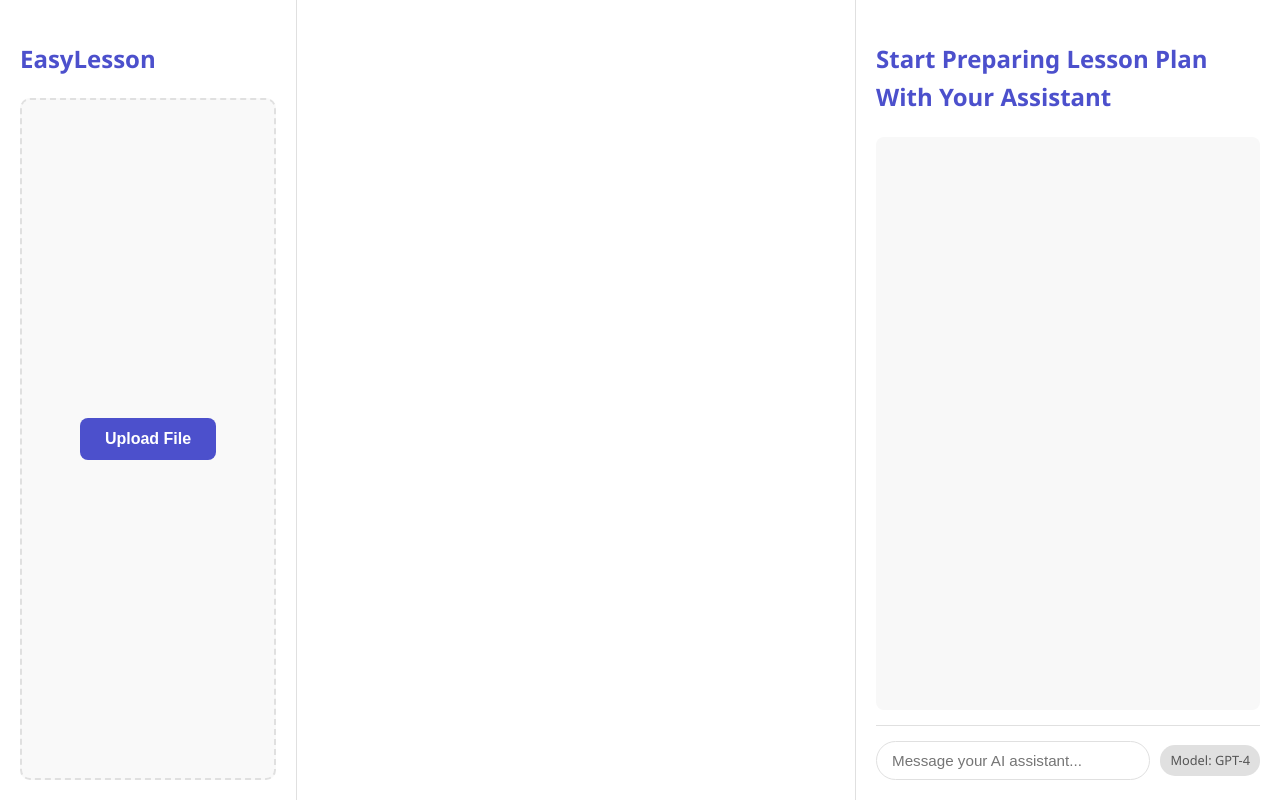
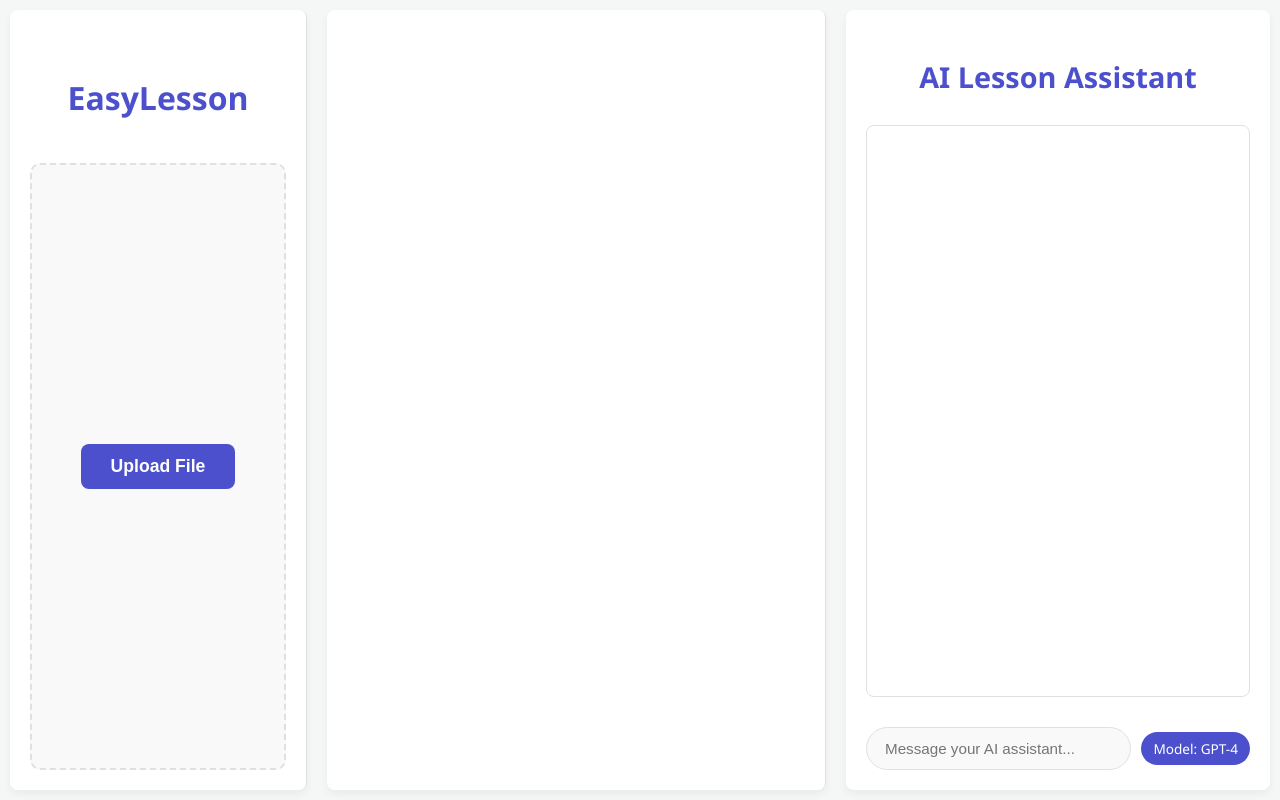
Before and after one commit to minhtrietcancode/easylessonplan, a Flask app: template frontend/templates/easylesson.html in a window 1280 px wide. Run offline with Flask 3, Linux system fonts and the light colour scheme; the template is opened without the code that fills it, so the values that code supplies are empty.

Commit message:
first fix UI - still need more enhancement

```diff
--- a/frontend/static/easylesson.css
+++ b/frontend/static/easylesson.css
@@ -22,6 +22,9 @@ body {
     background-color: #ffffff;
     overflow-y: auto;
     position: relative;
+    box-shadow: 0 4px 8px rgba(0, 0, 0, 0.05);
+    border-radius: 8px;
+    margin: 10px;
 }
 
 .column:last-child {
@@ -49,11 +52,13 @@ body {
     min-width: 200px;
 }
 
-.column-header {
-    font-size: 1.5rem;
-    font-weight: 700;
+.left-column .column-header {
+    font-size: 2rem;
+    font-weight: 800;
     color: #4C50CC;
-    margin-bottom: 20px;
+    margin-bottom: 40px;
+    padding-top: 15px;
+    text-align: center;
 }
 
 .upload-box {
@@ -66,18 +71,21 @@ body {
     display: flex;
     align-items: center;
     justify-content: center;
+    margin-top: auto;
+    margin-bottom: auto;
 }
 
 .upload-button {
     background: #4C50CC;
     color: white;
-    padding: 12px 25px;
+    padding: 12px 30px;
     border: none;
     border-radius: 8px;
-    font-size: 1rem;
+    font-size: 1.1rem;
     font-weight: 600;
     cursor: pointer;
     transition: all 0.3s ease;
+    display: inline-block; /* Make it compact */
 }
 
 .upload-button:hover {
@@ -106,27 +114,30 @@ body {
 
 .chat-messages {
     flex-grow: 1;
-    background-color: #f8f8f8;
+    background-color: transparent;
     border-radius: 8px;
     padding: 15px;
     margin-bottom: 15px;
     overflow-y: auto;
+    border: 1px solid #e0e0e0;
 }
 
 .chat-input-area {
     display: flex;
     align-items: center;
-    border-top: 1px solid #e0e0e0;
-    padding-top: 15px;
+    border-top: none;
+    padding-top: 0;
+    margin-top: 15px;
 }
 
 .chat-input {
     flex-grow: 1;
-    padding: 10px 15px;
+    padding: 12px 18px;
     border: 1px solid #e0e0e0;
-    border-radius: 20px;
+    border-radius: 25px;
     font-size: 0.95rem;
     margin-right: 10px;
+    background-color: #f9f9f9;
 }
 
 .chat-input:focus {
@@ -135,12 +146,21 @@ body {
 }
 
 .ai-model-indicator {
-    background-color: #e0e0e0;
-    color: #555;
-    padding: 5px 10px;
-    border-radius: 15px;
-    font-size: 0.8rem;
+    background-color: #4C50CC;
+    color: white;
+    padding: 6px 12px;
+    border-radius: 20px;
+    font-size: 0.85rem;
     font-weight: 500;
+}
+
+/* General column header adjustments */
+.column-header {
+    font-size: 1.8rem;
+    font-weight: 700;
+    color: #4C50CC;
+    margin-bottom: 25px;
+    text-align: center;
 }
 
 /* Responsive Design */
--- a/frontend/templates/easylesson.html
+++ b/frontend/templates/easylesson.html
@@ -26,7 +26,7 @@
 
         <!-- Right Column - AI Chat Interface -->
         <div class="column right-column">
-            <h2 class="column-header">Start Preparing Lesson Plan With Your Assistant</h2>
+            <h2 class="column-header">AI Lesson Assistant</h2>
             <div class="chat-interface">
                 <div class="chat-messages">
                     <!-- Chat messages will appear here -->
```
